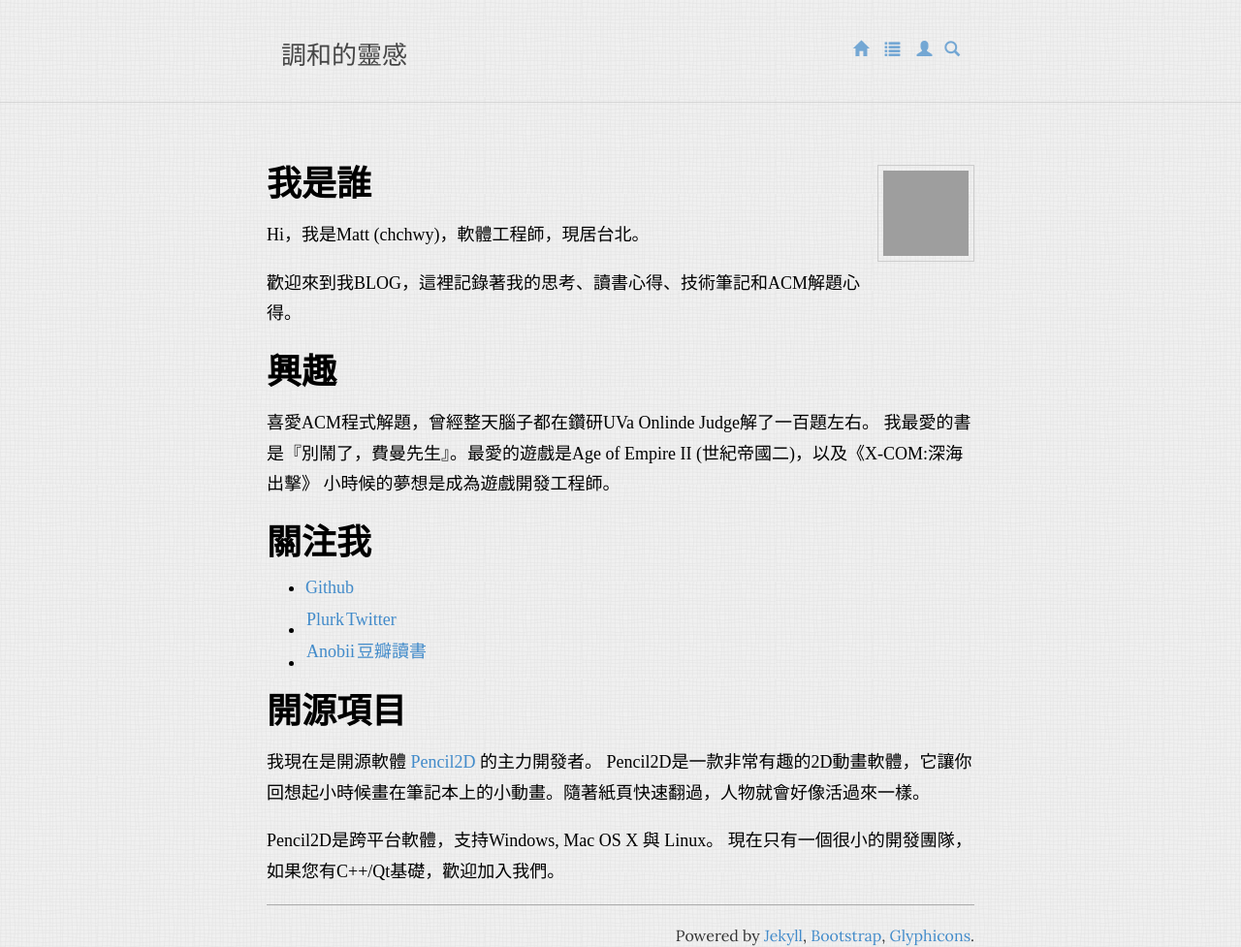
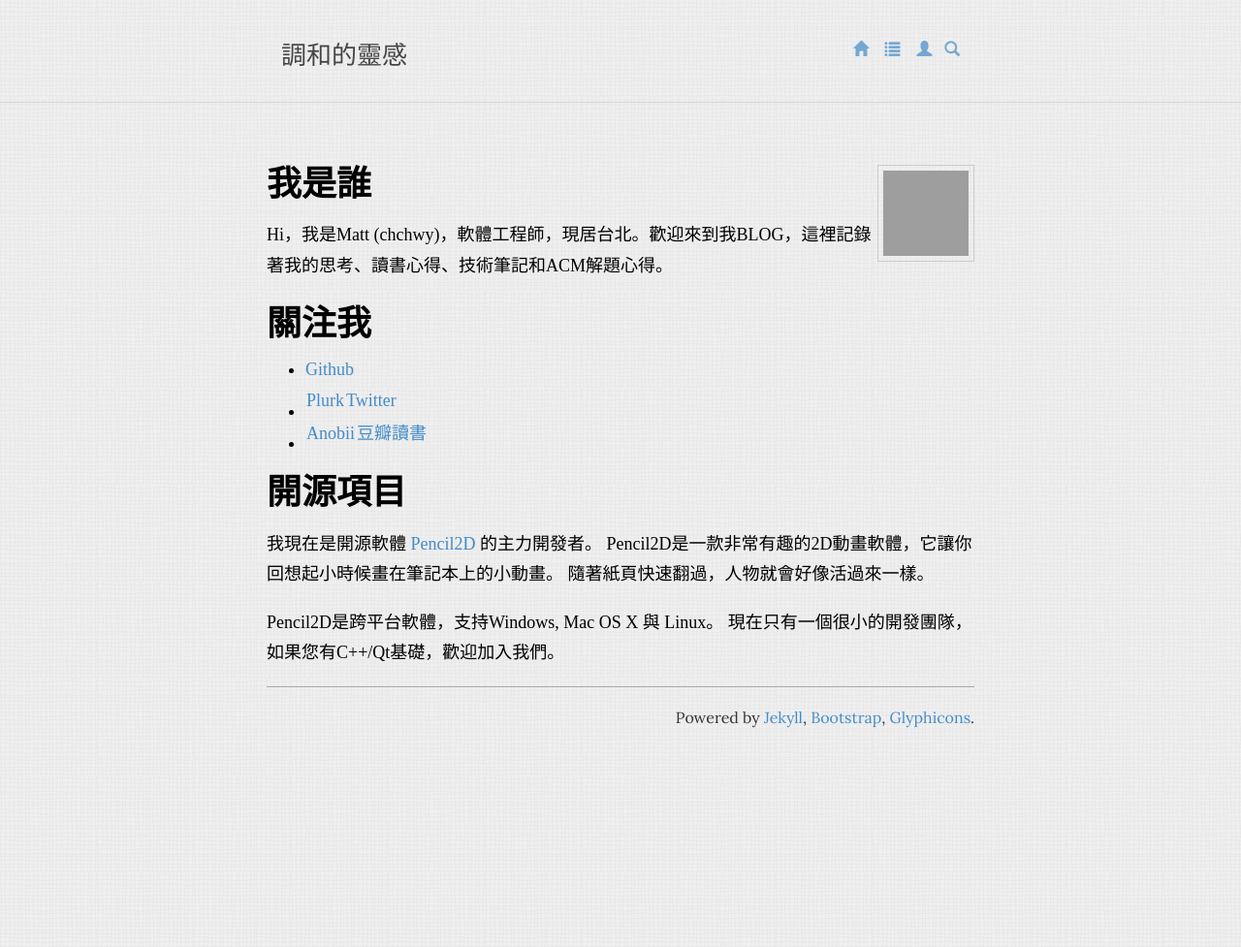
Before and after one commit to sndnvaps/sndnvaps.github.io, a Jekyll site: the page built from about/index.md, in a window 1280 px wide. Shown: the whole page at 97% size. Built offline with Jekyll 4.4.1, drawn with Linux system fonts in a browser that asks for light colours; Markdown is read by kramdown in place of the engine named in the settings; after the commit the page ends 900 px from its top, so only the background shows below that; grey boxes are pictures that could not be loaded.

Commit message:
Update about

```diff
--- a/about/index.md
+++ b/about/index.md
@@ -9,15 +9,7 @@ published: true
 
 ## 我是誰
 
-Hi，我是Matt (chchwy)，軟體工程師，現居台北。
-
-歡迎來到我BLOG，這裡記錄著我的思考、讀書心得、技術筆記和ACM解題心得。
-
-## 興趣
-
-喜愛ACM程式解題，曾經整天腦子都在鑽研UVa Onlinde Judge解了一百題左右。
-我最愛的書是『別鬧了，費曼先生』。最愛的遊戲是Age of Empire II (世紀帝國二)，以及《X-COM:深海出擊》
-小時候的夢想是成為遊戲開發工程師。
+Hi，我是Matt (chchwy)，軟體工程師，現居台北。歡迎來到我BLOG，這裡記錄著我的思考、讀書心得、技術筆記和ACM解題心得。
 
 ## 關注我
 
@@ -27,8 +19,7 @@ Hi，我是Matt (chchwy)，軟體工程師，現居台北。
 
 ## 開源項目
 
-我現在是開源軟體 [Pencil2D][0] 的主力開發者。
-Pencil2D是一款非常有趣的2D動畫軟體，它讓你回想起小時候畫在筆記本上的小動畫。隨著紙頁快速翻過，人物就會好像活過來一樣。
+我現在是開源軟體 [Pencil2D][0] 的主力開發者。 Pencil2D是一款非常有趣的2D動畫軟體，它讓你回想起小時候畫在筆記本上的小動畫。 隨著紙頁快速翻過，人物就會好像活過來一樣。
 
 Pencil2D是跨平台軟體，支持Windows, Mac OS X 與 Linux。
 現在只有一個很小的開發團隊，如果您有C++/Qt基礎，歡迎加入我們。
```
